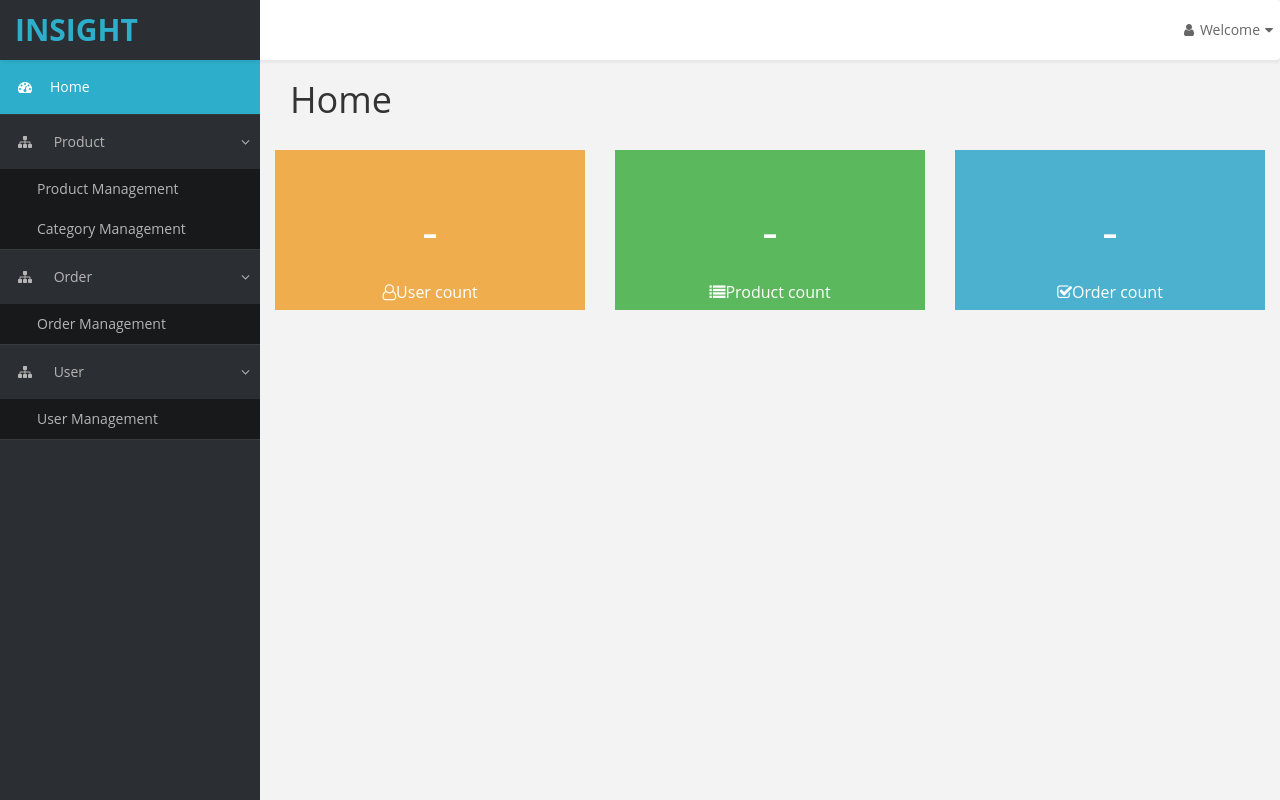
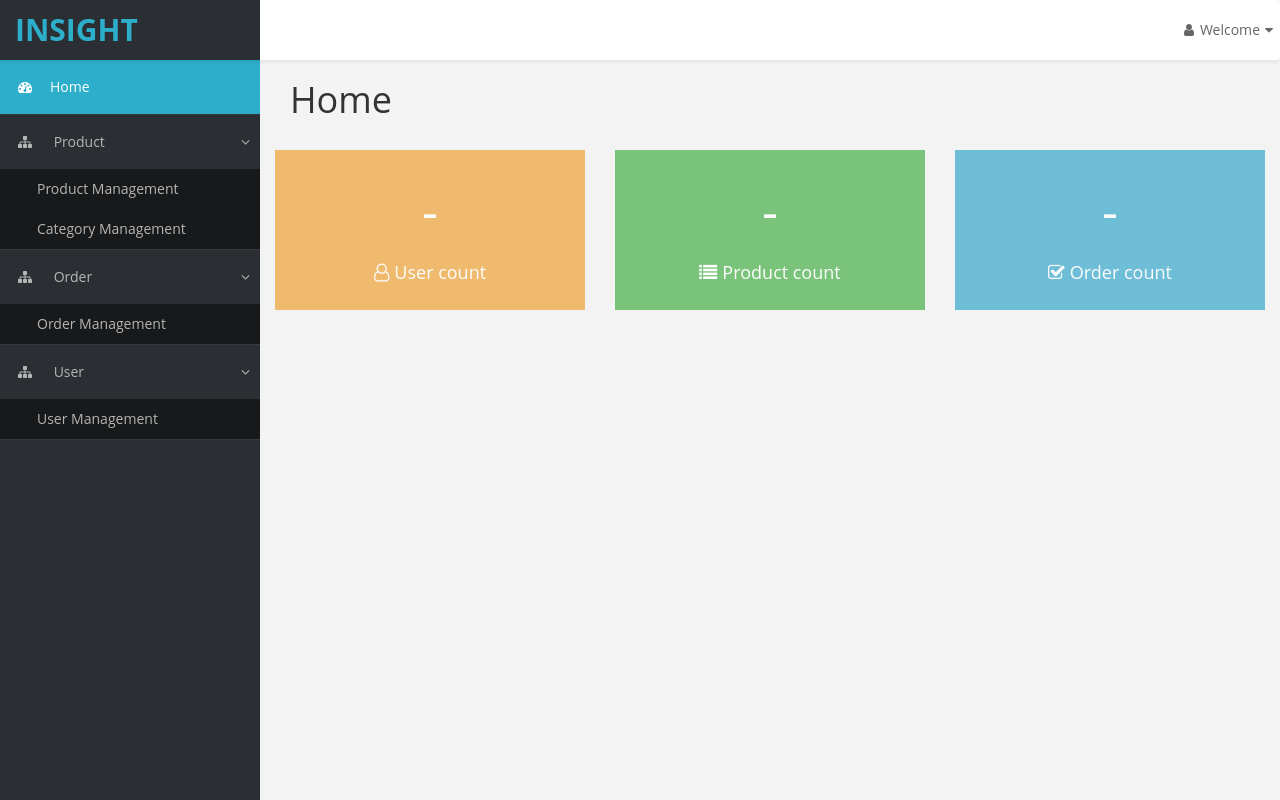
Before and after one commit to benjaminhuanghuang/react-ecommerce, a React app: page / in a window 1280 px wide. Built offline with nearby package versions, Linux system fonts and the light colour scheme.

Commit message:
home style

```diff
--- a/src/component/layout/theme.css
+++ b/src/component/layout/theme.css
@@ -49,7 +49,6 @@ h4 {
 p {
     font-size: 16px;
     line-height: 25px;
-    padding-top: 20px;
 }
 
 .panel {
--- a/src/page/home/index.scss
+++ b/src/page/home/index.scss
@@ -1,20 +1,34 @@
-.color-box{
+.color-box {
     display: block;
-    height: 160px ;
+    height: 160px;
     text-align: center;
     padding: 20px 0;
-    &:hover{
-       text-decoration: none;
-       color: #333
+    opacity: .8;
+    transition: all .3s;
+
+    &:hover {
+        text-decoration: none;
+        color: #333;
+        opacity: 1;
+        transform: scale(1.03)
     }
-    &:focus{
+
+    &:focus {
         text-decoration: none;
-        color: #333
-     }
-     .count{
-         font-size: 50px;
-         height: 80px;
-         line-height: 80px
-     }
+        color: #333;
+    }
 
+    .count {
+        font-size: 50px;
+        height: 80px;
+        line-height: 80px;
+    }
+
+    .desc {
+        font-size: 18px;
+
+        .fa {
+            margin-right: 5px;
+        }
+    }
 }
```
